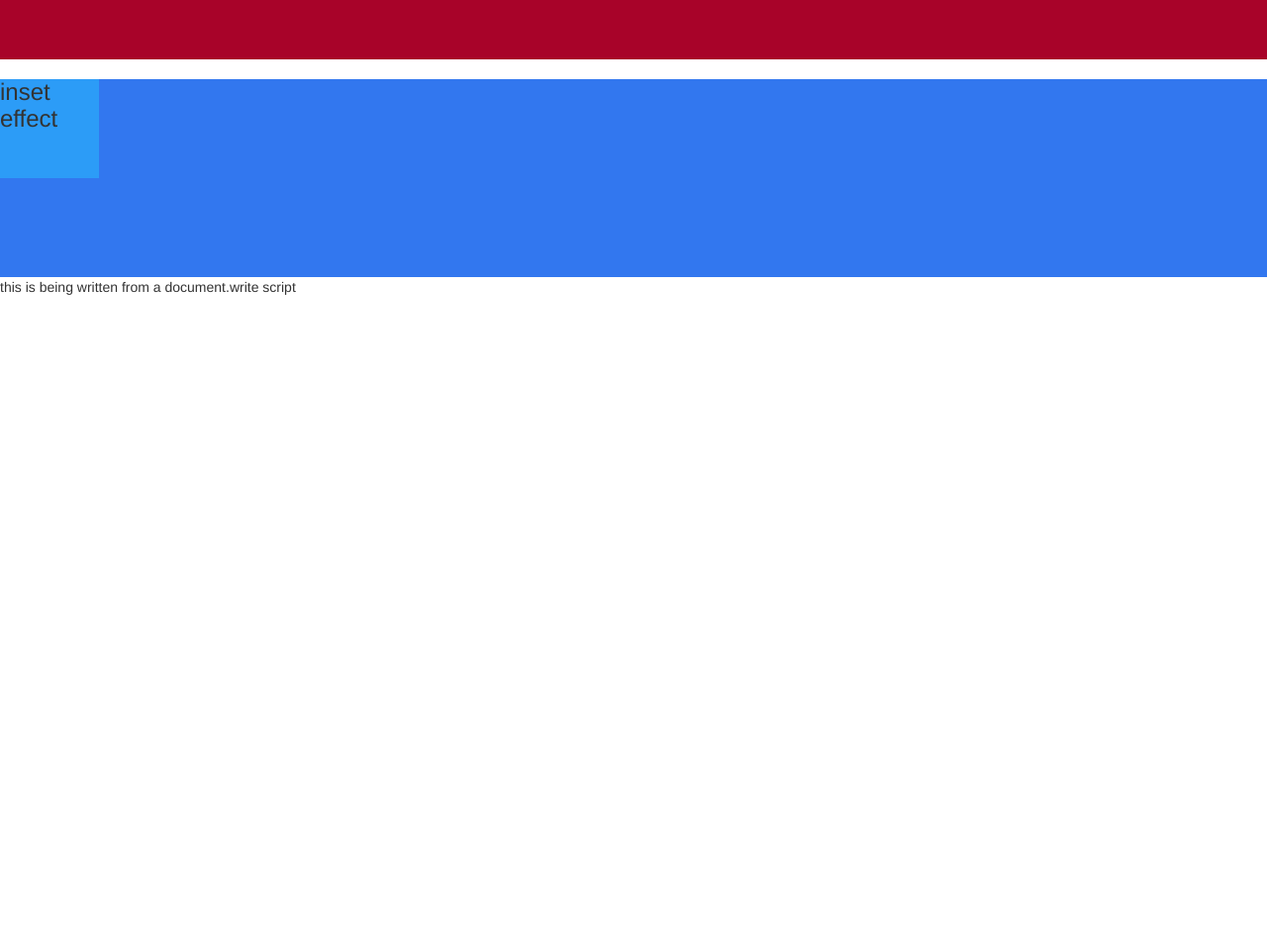
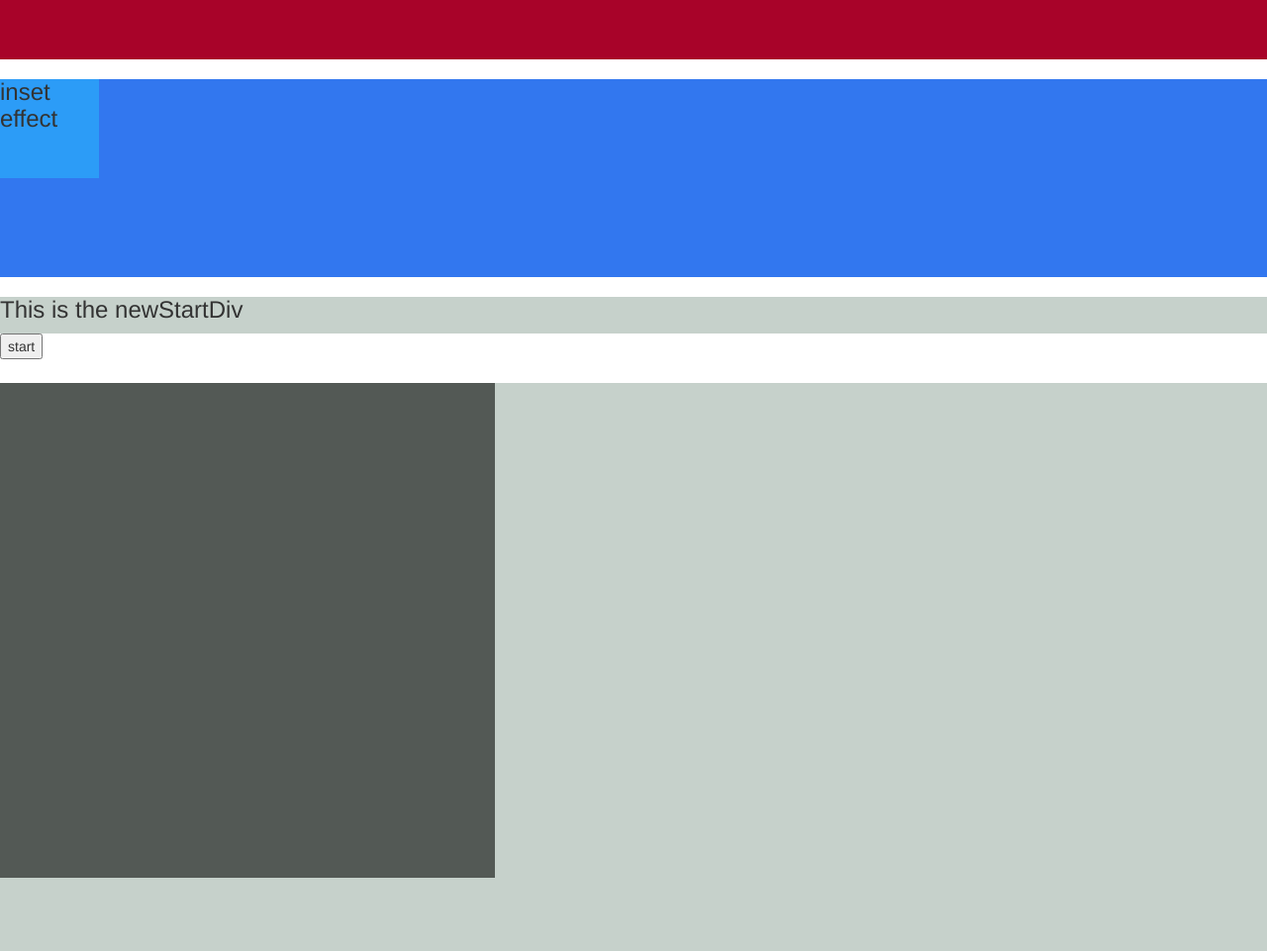
Before and after one commit to Marcode777/jsfundies1, a website: page index.html in a window 1280 px wide. Shown: the part 3179-4140 px from the top of the page at 99% size. Before the commit the page ends 3479 px from the top, so only its background shows below. Drawn offline with nearby package versions, Linux system fonts and the light colour scheme; no server answers.

Commit message:
started adding section for Tekken character selection

```diff
--- a/index.html
+++ b/index.html
@@ -72,6 +72,16 @@
       <h3>inset effect</h3>
     </div>
   </div>
+  <div class="newStartDiv">
+    <h3>This is the newStartDiv</h3>
+    <div class="subNewStartDiv1">
+      <button onclick="newStartFunction();">start</button>
+    </div>
+    <div class="characterDiv">
+        <img src="http://cdn2us.denofgeek.com/sites/denofgeekus/files/styles/article_width/public/tekkazuya.jpg?itok=BAdX41KI" id="Kazuya">
+        <img src="https://orig00.deviantart.net/e55c/f/2017/169/c/4/tekken_7___lee_chaolan_in_love_with_lee_chaolan_by_uzijin-dbck5kz.jpg" id="Lee">
+    </div>
+  </div>
 
 
   <script type="text/javascript"> alert("this is the very first script run")</script>
--- a/script.js
+++ b/script.js
@@ -84,3 +84,13 @@ function getter(){
    document.getElementById("apiSection").innerHTML = yay;
   })
 }
+
+
+function newStartFunction(){
+  var start = prompt("which Tekken character would you choose to show up?");
+  if(start == "Kazuya"){
+    document.getElementById("Kazuya").style.visibility = "visible";
+  } else if(start == "Lee" || start == "Violet"){
+    document.getElementById("Lee").style.visibility = "visible";
+  }
+}
--- a/styles.css
+++ b/styles.css
@@ -244,3 +244,31 @@
   box-shadow: inset 0 0 0 25px #07cbf7;
   transition: 2s;
 }
+
+.newStartDiv {
+  height: 1000px;
+  width: 100%;
+  background-color: #c6d1cb;
+}
+
+.subNewStartDiv1 {
+  height:50px;
+  width:100%;
+  background-color: white;
+}
+
+.characterDiv {
+  height: 500px;
+  width: 500px;
+  background-color: #535955;
+}
+
+#Kazuya {
+  visibility: hidden;
+}
+
+#Lee {
+  height:300px;
+  width:600px;
+  visibility: hidden;
+}
```
